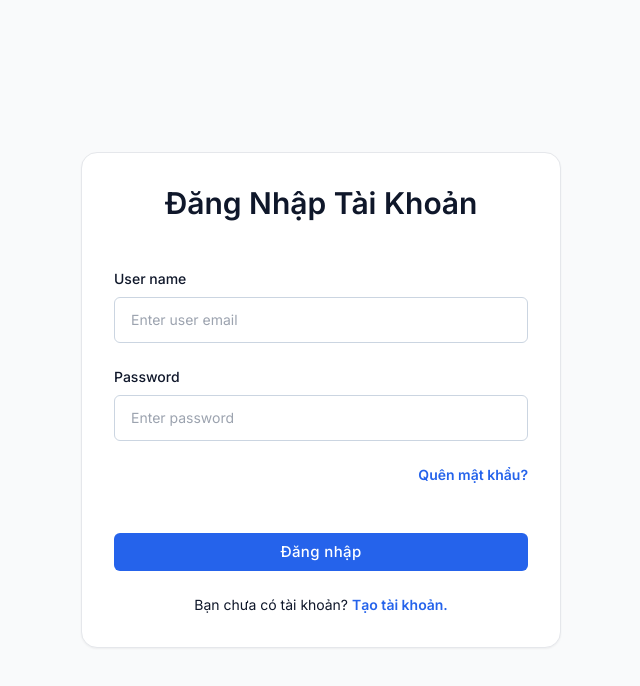
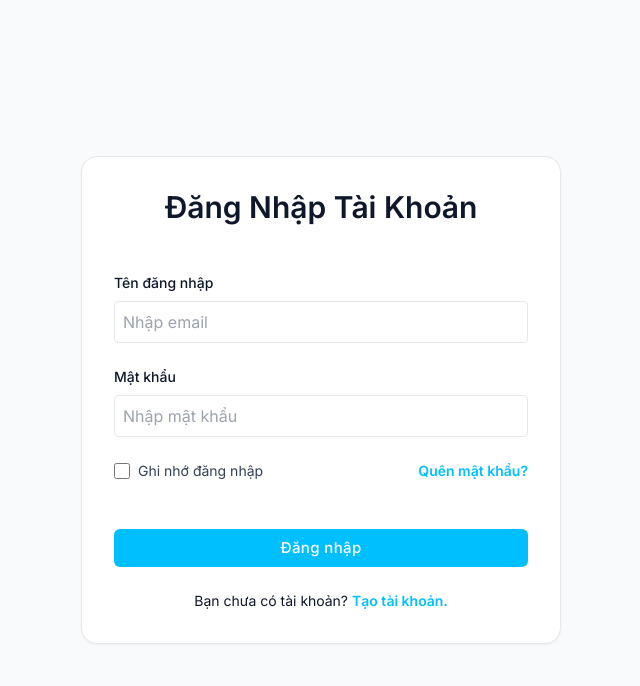
Before and after one commit to Nguyen-Trung-Tien/XD_HTTQL, a React (Vite) app in the folder frontend/: page /sign-in in a window 1280 px wide. Shown: the top 686 px of the page, without its empty margins (319-959 px from the left). Built offline with nearby package versions, Linux system fonts and the light colour scheme; no server answers.

Commit message:
viesub and css color login

```diff
--- a/frontend/src/components/SignIn.jsx
+++ b/frontend/src/components/SignIn.jsx
@@ -11,7 +11,13 @@ const SignIn = () => {
   const [error, setError] = useState("");
   const navigate = useNavigate();
   const dispatch = useDispatch();
+
   const handleSignin = async () => {
+    if (email.trim() === "" || password.trim() === "") {
+      toast.error("Vui lòng nhập tài khoản và mật khẩu");
+      return;
+    }
+
     try {
       const data = await SignInUser(email, password);
 
@@ -22,17 +28,19 @@ const SignIn = () => {
         toast.success("Đăng nhập thành công!");
         navigate("/");
       } else {
-        setError(data.message || "Email hoặc mật khẩu không đúng");
+        toast.error(data.message || "Email hoặc mật khẩu không đúng");
       }
     } catch (err) {
-      toast.error("Lỗi hệ thống. Vui lòng thử lại!");
-      setError(err.response?.data?.message || "Đăng nhập thất bại");
+      toast.error(
+        err.response?.data?.message || "Lỗi hệ thống. Vui lòng thử lại!"
+      );
     }
   };
 
   const handleSignUp = () => {
     navigate("/sign-up");
   };
+
   return (
     <div className="bg-gray-50">
       <div className="min-h-screen flex flex-col items-center justify-center py-6 px-4">
@@ -47,7 +55,7 @@ const SignIn = () => {
             >
               <div>
                 <label className="text-slate-900 text-sm font-medium mb-2 block">
-                  User name
+                  Tên đăng nhập
                 </label>
                 <div className="relative flex items-center">
                   <input
@@ -55,15 +63,15 @@ const SignIn = () => {
                     value={email}
                     onChange={(e) => setEmail(e.target.value)}
                     required
-                    className="w-full text-slate-900 text-sm border border-slate-300 px-4 py-3 pr-8 rounded-md outline-blue-600"
-                    placeholder="Enter user email"
+                    className="w-full border p-2 rounded"
+                    placeholder="Nhập email"
                   />
                 </div>
               </div>
 
               <div>
                 <label className="text-slate-900 text-sm font-medium mb-2 block">
-                  Password
+                  Mật khẩu
                 </label>
                 <div className="relative flex items-center">
                   <input
@@ -71,8 +79,8 @@ const SignIn = () => {
                     value={password}
                     onChange={(e) => setPassword(e.target.value)}
                     required
-                    className="w-full text-slate-900 text-sm border border-slate-300 px-4 py-3 pr-8 rounded-md outline-blue-600"
-                    placeholder="Enter password"
+                    className="w-full border p-2 rounded"
+                    placeholder="Nhập mật khẩu"
                   />
                 </div>
               </div>
@@ -82,13 +90,20 @@ const SignIn = () => {
                   <input
                     id="remember-me"
                     name="remember-me"
-                    className="h-4 w-4 shrink-0 text-blue-600 focus:ring-blue-500 border-slate-300 rounded"
+                    type="checkbox"
+                    className="h-4 w-4 shrink-0 text-[#00BFFF] focus:ring-[#00BFFF] border-slate-300 rounded"
                   />
+                  <label
+                    htmlFor="remember-me"
+                    className="ml-2 text-sm text-slate-700"
+                  >
+                    Ghi nhớ đăng nhập
+                  </label>
                 </div>
                 <div className="text-sm">
                   <a
-                    href="javascript:void(0);"
-                    className="text-blue-600 hover:underline font-semibold"
+                    href="#"
+                    className="text-[#00BFFF] hover:underline font-semibold"
                   >
                     Quên mật khẩu?
                   </a>
@@ -103,7 +118,8 @@ const SignIn = () => {
                 <button
                   type="button"
                   onClick={handleSignin}
-                  className="w-full py-2 px-4 text-[15px] font-medium tracking-wide rounded-md text-white bg-blue-600 hover:bg-blue-700 focus:outline-none cursor-pointer"
+                  className="w-full py-2 px-4 text-[15px] font-medium tracking-wide rounded-md text-white"
+                  style={{ backgroundColor: "#00BFFF" }}
                 >
                   Đăng nhập
                 </button>
@@ -112,8 +128,8 @@ const SignIn = () => {
                 Bạn chưa có tài khoản?
                 <a
                   onClick={handleSignUp}
-                  href="javascript:void(0);"
-                  className="text-blue-600 hover:underline ml-1 whitespace-nowrap font-semibold"
+                  href="#"
+                  className="text-[#00BFFF] hover:underline ml-1 whitespace-nowrap font-semibold cursor-pointer"
                 >
                   Tạo tài khoản.
                 </a>
```
Also changed, not shown: 1 other file (tests, documents, lock files or other folders).
